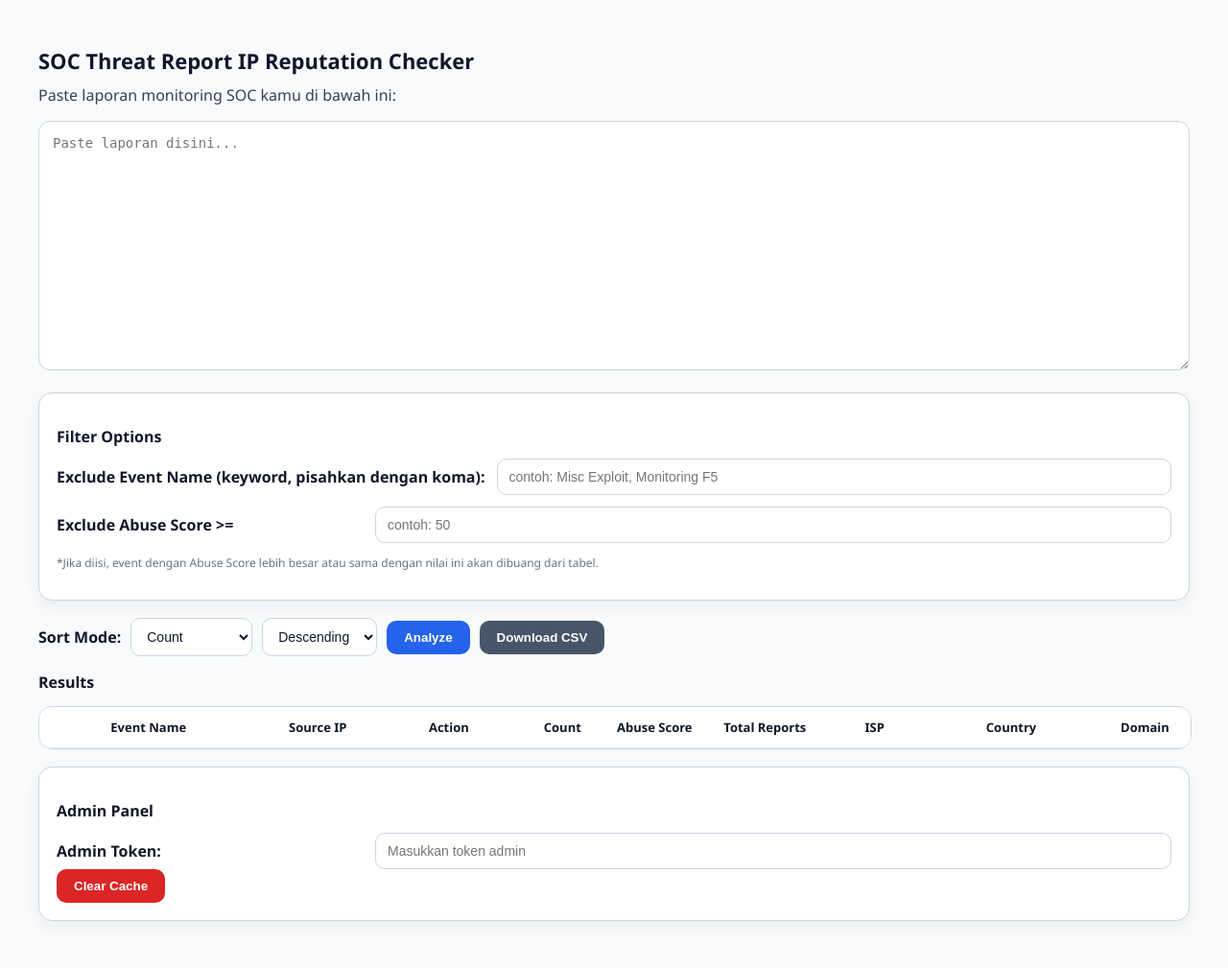
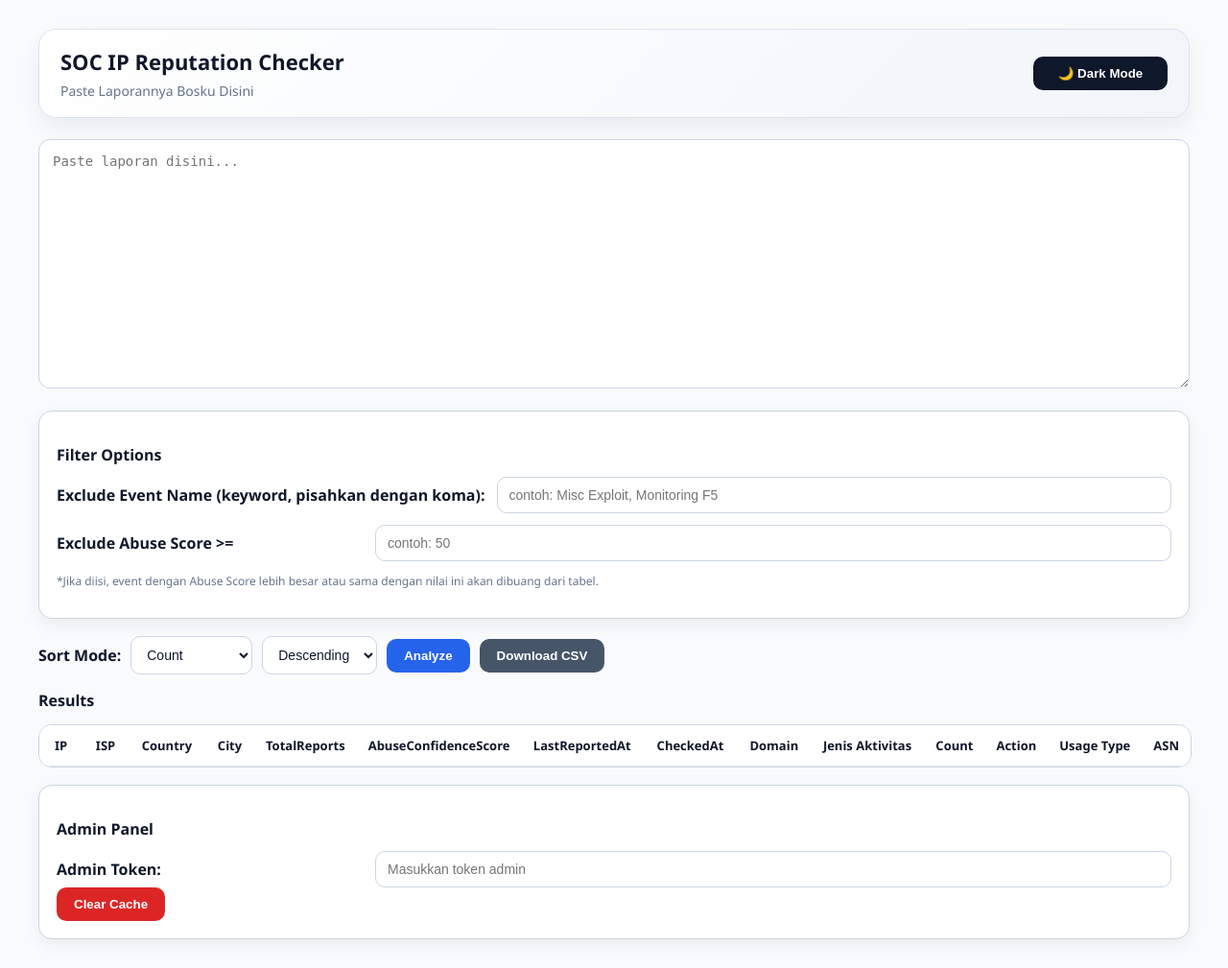
Before and after one commit to vieryylovega1/soc-ipchecker, a FastAPI app: page / in a window 1280 px wide. Shown: the whole page at 96% size. Before the commit the page ends 960 px from the top, so only its background shows below. Run offline with FastAPI, Linux system fonts and the light colour scheme; lists and menus that the app fills with data are empty.

Commit message:
update header IP reputation

```diff
--- a/main.py
+++ b/main.py
@@ -1,22 +1,24 @@
-import re
 import io
 import os
+import re
+import sqlite3
 import time
-import sqlite3
+from concurrent.futures import ThreadPoolExecutor, as_completed
+from datetime import datetime
+
+import pandas as pd
 import requests
-import pandas as pd
-from concurrent.futures import ThreadPoolExecutor, as_completed
-
 from fastapi import FastAPI, Query
+from fastapi.middleware.cors import CORSMiddleware
 from fastapi.responses import HTMLResponse, StreamingResponse
-from fastapi.middleware.cors import CORSMiddleware
 from fastapi.staticfiles import StaticFiles
 from pydantic import BaseModel
+
 
 # ==========================
 # CONFIG
 # ==========================
-ABUSEIPDB_API_KEY = os.getenv("ABUSEIPDB_API_KEY", "ISI_API_KEY_KAMU_DISINI")
+ABUSEIPDB_API_KEY = os.getenv("ABUSEIPDB_API_KEY", "c27f5ba7946189bcd515976491999a0cd348da259b34fd0c754c9a2b8c6d4a4b2b8db46eb91470e9")
 ADMIN_TOKEN = os.getenv("ADMIN_TOKEN", "SOC_ADMIN_123")
 
 DB_FILE = "ip_cache.db"
@@ -27,190 +29,316 @@ MAX_WORKERS = 10
 # ==========================
 # FASTAPI INIT
 # ==========================
-app = FastAPI(title="SOC IP Reputation Checker (Render + SQLite Cache)")
+app = FastAPI(title="SOC IP Reputation Checker")
 
 app.add_middleware(
     CORSMiddleware,
-    allow_origins=["*"],  # internal only (bisa dibatasi)
+    allow_origins=["*"],
     allow_credentials=True,
     allow_methods=["*"],
     allow_headers=["*"],
 )
 
-# Serve static files
 app.mount("/static", StaticFiles(directory="static"), name="static")
 
 
-# ==========================
-# INPUT MODEL
-# ==========================
 class ReportInput(BaseModel):
     report_text: str
 
 
 # ==========================
-# SQLITE INIT
+# SQLITE
 # ==========================
+def get_db_connection():
+    return sqlite3.connect(DB_FILE)
+
+
 def init_db():
-    conn = sqlite3.connect(DB_FILE)
-    cursor = conn.cursor()
-
-    cursor.execute("""
-        CREATE TABLE IF NOT EXISTS ip_cache (
-            ip TEXT PRIMARY KEY,
-            abuseScore INTEGER,
-            totalReports INTEGER,
-            countryCode TEXT,
-            isp TEXT,
-            domain TEXT,
-            last_checked INTEGER
-        )
-    """)
-
-    conn.commit()
-    conn.close()
+    with get_db_connection() as conn:
+        cursor = conn.cursor()
+        cursor.execute("""
+            CREATE TABLE IF NOT EXISTS ip_cache (
+                ip TEXT PRIMARY KEY,
+                isp TEXT,
+                countryCode TEXT,
+                city TEXT,
+                totalReports INTEGER,
+                abuseScore INTEGER,
+                lastReportedAt TEXT,
+                checkedAt TEXT,
+                domain TEXT,
+                usageType TEXT,
+                asn TEXT,
+                last_checked INTEGER
+            )
+        """)
+        conn.commit()
 
 
 init_db()
 
 
-# ==========================
-# CACHE FUNCTIONS
-# ==========================
 def get_cached_ip(ip: str):
-    conn = sqlite3.connect(DB_FILE)
-    cursor = conn.cursor()
+    with get_db_connection() as conn:
+        cursor = conn.cursor()
+        cursor.execute("""
+            SELECT
+                isp,
+                countryCode,
+                city,
+                totalReports,
+                abuseScore,
+                lastReportedAt,
+                checkedAt,
+                domain,
+                usageType,
+                asn,
+                last_checked
+            FROM ip_cache
+            WHERE ip = ?
+        """, (ip,))
 
-    cursor.execute("""
-        SELECT abuseScore, totalReports, countryCode, isp, domain, last_checked
-        FROM ip_cache
-        WHERE ip = ?
-    """, (ip,))
-
-    row = cursor.fetchone()
-    conn.close()
+        row = cursor.fetchone()
 
     if not row:
         return None
 
-    abuseScore, totalReports, countryCode, isp, domain, last_checked = row
+    (
+        isp,
+        countryCode,
+        city,
+        totalReports,
+        abuseScore,
+        lastReportedAt,
+        checkedAt,
+        domain,
+        usageType,
+        asn,
+        last_checked,
+    ) = row
 
-    now = int(time.time())
-    if (now - last_checked) > CACHE_TTL:
+    if int(time.time()) - last_checked > CACHE_TTL:
         return None
 
     return {
+        "isp": isp,
+        "countryCode": countryCode,
+        "city": city,
+        "totalReports": totalReports,
         "abuseScore": abuseScore,
-        "totalReports": totalReports,
-        "countryCode": countryCode,
-        "isp": isp,
-        "domain": domain
+        "lastReportedAt": lastReportedAt,
+        "checkedAt": checkedAt,
+        "domain": domain,
+        "usageType": usageType,
+        "asn": asn,
     }
 
 
 def save_cache_ip(ip: str, data: dict):
-    conn = sqlite3.connect(DB_FILE)
-    cursor = conn.cursor()
-
-    cursor.execute("""
-        INSERT OR REPLACE INTO ip_cache
-        (ip, abuseScore, totalReports, countryCode, isp, domain, last_checked)
-        VALUES (?, ?, ?, ?, ?, ?, ?)
-    """, (
-        ip,
-        data.get("abuseScore"),
-        data.get("totalReports"),
-        data.get("countryCode"),
-        data.get("isp"),
-        data.get("domain"),
-        int(time.time())
-    ))
-
-    conn.commit()
-    conn.close()
+    with get_db_connection() as conn:
+        cursor = conn.cursor()
+        cursor.execute("""
+            INSERT OR REPLACE INTO ip_cache (
+                ip,
+                isp,
+                countryCode,
+                city,
+                totalReports,
+                abuseScore,
+                lastReportedAt,
+                checkedAt,
+                domain,
+                usageType,
+                asn,
+                last_checked
+            )
+            VALUES (?, ?, ?, ?, ?, ?, ?, ?, ?, ?, ?, ?)
+        """, (
+            ip,
+            data.get("isp"),
+            data.get("countryCode"),
+            data.get("city"),
+            data.get("totalReports"),
+            data.get("abuseScore"),
+            data.get("lastReportedAt"),
+            data.get("checkedAt"),
+            data.get("domain"),
+            data.get("usageType"),
+            data.get("asn"),
+            int(time.time()),
+        ))
+        conn.commit()
 
 
 # ==========================
-# PARSER REPORT (NO DEST IP)
+# PARSER REPORT
 # ==========================
 def parse_events(report_text: str):
-    blocks = re.split(r"\n\s*\n", report_text.strip())
+    report_text = report_text.strip()
+
+    # ==========================
+    # MODE 1 - SIMPLE IP LIST
+    # ==========================
+    ip_lines = re.findall(r"\b(?:\d{1,3}\.){3}\d{1,3}\b", report_text)
+
+    # Jika isi hanya IP-IP
+    if ip_lines and len(ip_lines) == len(report_text.splitlines()):
+
+        ip_counter = {}
+
+        for ip in ip_lines:
+            ip_counter[ip] = ip_counter.get(ip, 0) + 1
+
+        events = []
+
+        for ip, count in ip_counter.items():
+            events.append({
+                "sourceIP": ip,
+                "eventName": "Manual IP Check",
+                "action": "-",
+                "count": count,
+            })
+
+        return events
+
+    # ==========================
+    # MODE 2 - SOC REPORT FORMAT
+    # ==========================
+    blocks = re.split(r"\n\s*\n", report_text)
     events = []
 
     for block in blocks:
         if "Source IP" not in block:
             continue
 
-        event_title_match = re.search(r"\[(.*?)\]\s*(.*)", block)
-        event_name = None
-        if event_title_match:
-            event_name = event_title_match.group(2).strip()
-
-        src_ip_match = re.search(r"Source IP\s*:\s*([\d\.]+)", block)
+        event_match = re.search(r"\[(.*?)\]\s*(.*)", block)
+        source_match = re.search(r"Source IP\s*:\s*([\d\.]+)", block)
         action_match = re.search(r"Action\s*:\s*(.*)", block)
         count_match = re.search(r"Count\s*:\s*(\d+)", block)
 
         events.append({
-            "eventName": event_name,
-            "sourceIP": src_ip_match.group(1) if src_ip_match else None,
+            "sourceIP": source_match.group(1) if source_match else None,
+            "eventName": event_match.group(2).strip() if event_match else None,
             "action": action_match.group(1).strip() if action_match else None,
-            "count": int(count_match.group(1)) if count_match else 0
+            "count": int(count_match.group(1)) if count_match else 0,
         })
 
     return events
 
 
 # ==========================
-# ABUSEIPDB CHECKER
+# ABUSEIPDB
 # ==========================
+def empty_reputation():
+    return {
+        "isp": None,
+        "countryCode": None,
+        "city": None,
+        "totalReports": None,
+        "abuseScore": None,
+        "lastReportedAt": None,
+        "checkedAt": datetime.now().strftime("%d/%m/%Y"),
+        "domain": None,
+        "usageType": None,
+        "asn": None,
+    }
+
+
 def check_abuseipdb(ip: str):
     cached = get_cached_ip(ip)
     if cached:
         return cached
 
     url = "https://api.abuseipdb.com/api/v2/check"
+
     headers = {
         "Key": ABUSEIPDB_API_KEY,
-        "Accept": "application/json"
+        "Accept": "application/json",
     }
+
     params = {
         "ipAddress": ip,
         "maxAgeInDays": 90,
-        "verbose": ""
+        "verbose": "",
     }
 
     try:
-        res = requests.get(url, headers=headers, params=params, timeout=5)
+        response = requests.get(url, headers=headers, params=params, timeout=5)
 
-        if res.status_code != 200:
+        if response.status_code != 200:
+            result = empty_reputation()
+        else:
+            data = response.json().get("data", {})
             result = {
-                "abuseScore": None,
-                "totalReports": None,
-                "countryCode": None,
-                "isp": None,
-                "domain": None
-            }
-        else:
-            data = res.json().get("data", {})
-            result = {
+                "isp": data.get("isp"),
+                "countryCode": data.get("countryCode"),
+                "city": data.get("city"),
+                "totalReports": data.get("totalReports"),
                 "abuseScore": data.get("abuseConfidenceScore"),
-                "totalReports": data.get("totalReports"),
-                "countryCode": data.get("countryCode"),
-                "isp": data.get("isp"),
-                "domain": data.get("domain")
+                "lastReportedAt": data.get("lastReportedAt"),
+                "checkedAt": datetime.now().strftime("%d/%m/%Y"),
+                "domain": data.get("domain"),
+                "usageType": data.get("usageType"),
+                "asn": data.get("asn"),
             }
 
-    except:
-        result = {
-            "abuseScore": None,
-            "totalReports": None,
-            "countryCode": None,
-            "isp": None,
-            "domain": None
-        }
+    except requests.RequestException:
+        result = empty_reputation()
 
     save_cache_ip(ip, result)
     return result
+
+
+# ==========================
+# PROCESSING
+# ==========================
+def enrich_events(events: list[dict]):
+    unique_ips = list({event["sourceIP"] for event in events if event.get("sourceIP")})
+    ip_reputation = {}
+
+    with ThreadPoolExecutor(max_workers=MAX_WORKERS) as executor:
+        futures = {
+            executor.submit(check_abuseipdb, ip): ip
+            for ip in unique_ips
+        }
+
+        for future in as_completed(futures):
+            ip = futures[future]
+            ip_reputation[ip] = future.result()
+
+    results = []
+    for event in events:
+        reputation = ip_reputation.get(event.get("sourceIP"), {})
+        results.append({
+            **event,
+            **reputation,
+        })
+
+    return results, len(unique_ips)
+
+
+def build_csv_rows(results: list[dict]):
+    rows = []
+
+    for row in results:
+        rows.append({
+            "IP": row.get("sourceIP"),
+            "ISP": row.get("isp"),
+            "Country": row.get("countryCode"),
+            "City": row.get("city"),
+            "TotalReports": row.get("totalReports"),
+            "AbuseConfidenceScore": row.get("abuseScore"),
+            "LastReportedAt": row.get("lastReportedAt"),
+            "CheckedAt": row.get("checkedAt"),
+            "Domain": row.get("domain"),
+            "Jenis Aktivitas": row.get("eventName"),
+            "Count": row.get("count"),
+            "Action": row.get("action"),
+            "Usage Type": row.get("usageType"),
+            "ASN": row.get("asn"),
+        })
+
+    return rows
 
 
 # ==========================
@@ -218,69 +346,28 @@ def check_abuseipdb(ip: str):
 # ==========================
 @app.get("/", response_class=HTMLResponse)
 def home():
-    with open("templates/index.html", "r", encoding="utf-8") as f:
-        return f.read()
+    with open("templates/index.html", "r", encoding="utf-8") as file:
+        return file.read()
 
 
 @app.post("/analyze")
 def analyze_report(data: ReportInput):
     events = parse_events(data.report_text)
-
-    unique_ips = list(set([e["sourceIP"] for e in events if e["sourceIP"]]))
-
-    ip_reputation = {}
-
-    with ThreadPoolExecutor(max_workers=MAX_WORKERS) as executor:
-        futures = {executor.submit(check_abuseipdb, ip): ip for ip in unique_ips}
-
-        for future in as_completed(futures):
-            ip = futures[future]
-            ip_reputation[ip] = future.result()
-
-    final_results = []
-    for e in events:
-        rep = ip_reputation.get(e["sourceIP"], {})
-        final_results.append({**e, **rep})
+    results, total_unique_ips = enrich_events(events)
 
     return {
         "total_events": len(events),
-        "total_unique_ips": len(unique_ips),
-        "results": final_results
+        "total_unique_ips": total_unique_ips,
+        "results": results,
     }
 
 
 @app.post("/download_csv")
 def download_csv(data: ReportInput):
     events = parse_events(data.report_text)
+    results, _ = enrich_events(events)
 
-    unique_ips = list(set([e["sourceIP"] for e in events if e["sourceIP"]]))
-
-    ip_reputation = {}
-
-    with ThreadPoolExecutor(max_workers=MAX_WORKERS) as executor:
-        futures = {executor.submit(check_abuseipdb, ip): ip for ip in unique_ips}
-
-        for future in as_completed(futures):
-            ip = futures[future]
-            ip_reputation[ip] = future.result()
-
-    final_results = []
-    for e in events:
-        rep = ip_reputation.get(e["sourceIP"], {})
-
-        final_results.append({
-            "Event Name": e.get("eventName"),
-            "Source IP": e.get("sourceIP"),
-            "Action": e.get("action"),
-            "Count": e.get("count"),
-            "Abuse Score": rep.get("abuseScore"),
-            "Total Reports": rep.get("totalReports"),
-            "ISP": rep.get("isp"),
-            "Country": rep.get("countryCode"),
-            "Domain": rep.get("domain"),
-        })
-
-    df = pd.DataFrame(final_results)
+    df = pd.DataFrame(build_csv_rows(results))
 
     buffer = io.StringIO()
     df.to_csv(buffer, index=False)
@@ -289,19 +376,26 @@ def download_csv(data: ReportInput):
     return StreamingResponse(
         buffer,
         media_type="text/csv",
-        headers={"Content-Disposition": "attachment; filename=soc_ip_reputation_report.csv"}
+        headers={
+            "Content-Disposition": "attachment; filename=soc_ip_reputation_report.csv"
+        },
     )
 
 
 @app.post("/clear_cache")
 def clear_cache(token: str = Query(...)):
     if token != ADMIN_TOKEN:
-        return {"status": "FAILED", "message": "Unauthorized"}
+        return {
+            "status": "FAILED",
+            "message": "Unauthorized",
+        }
 
-    conn = sqlite3.connect(DB_FILE)
-    cursor = conn.cursor()
-    cursor.execute("DELETE FROM ip_cache")
-    conn.commit()
-    conn.close()
+    with get_db_connection() as conn:
+        cursor = conn.cursor()
+        cursor.execute("DELETE FROM ip_cache")
+        conn.commit()
 
-    return {"status": "SUCCESS", "message": "Cache cleared successfully"}
+    return {
+        "status": "SUCCESS",
+        "message": "Cache cleared successfully",
+    }
--- a/static/script.js
+++ b/static/script.js
@@ -1,3 +1,43 @@
+function toggleTheme() {
+  const body = document.body;
+  const button = document.getElementById("themeButton");
+
+  body.classList.toggle("dark-mode");
+
+  const isDark = body.classList.contains("dark-mode");
+  localStorage.setItem("theme", isDark ? "dark" : "light");
+
+  button.innerHTML = isDark ? "☀️ Light Mode" : "🌙 Dark Mode";
+}
+
+window.addEventListener("DOMContentLoaded", () => {
+  const savedTheme = localStorage.getItem("theme");
+  const button = document.getElementById("themeButton");
+
+  if (savedTheme === "dark") {
+    document.body.classList.add("dark-mode");
+    if (button) button.innerHTML = "☀️ Light Mode";
+  } else {
+    if (button) button.innerHTML = "🌙 Dark Mode";
+  }
+});
+
+// ==========================
+// LOAD SAVED THEME
+// ==========================
+window.addEventListener("DOMContentLoaded", () => {
+  const savedTheme = localStorage.getItem("theme");
+
+  if (savedTheme === "dark") {
+    document.body.classList.add("dark-mode");
+
+    const button = document.getElementById("themeButton");
+    if (button) {
+      button.innerHTML = "☀️ Light Mode";
+    }
+  }
+});
+
 function copyToClipboard(text) {
   navigator.clipboard.writeText(text || "")
     .then(() => {
@@ -128,19 +168,25 @@ async function analyze() {
     const tr = document.createElement("tr");
 
     tr.innerHTML = `
-      <td>${row.eventName || ""}</td>
       <td>
         <span class="copy-ip" onclick="copyToClipboard('${row.sourceIP || ""}')">
           ${row.sourceIP || ""}
         </span>
       </td>
-      <td>${row.action || ""}</td>
-      <td>${row.count || ""}</td>
+
+      <td>${row.isp || "-"}</td>
+      <td>${row.countryCode || "-"}</td>
+      <td>${row.city || "-"}</td>
+      <td>${row.totalReports ?? "-"}</td>
       <td>${getAbuseBadge(row.abuseScore)}</td>
-      <td>${row.totalReports ?? ""}</td>
-      <td>${row.isp || ""}</td>
-      <td>${row.countryCode || ""}</td>
-      <td>${row.domain || ""}</td>
+      <td>${row.lastReportedAt || "-"}</td>
+      <td>${row.checkedAt || "-"}</td>
+      <td>${row.domain || "-"}</td>
+      <td>${row.eventName || "-"}</td>
+      <td>${row.count || "-"}</td>
+      <td>${row.action || "-"}</td>
+      <td>${row.usageType || "-"}</td>
+      <td>${row.asn || "-"}</td>
     `;
 
     tbody.appendChild(tr);
--- a/static/style.css
+++ b/static/style.css
@@ -333,3 +333,116 @@ th:nth-child(10), td:nth-child(10) { width: 180px; } /* Domain */
     min-width: 100%;
   }
 }
+
+/* ==========================
+   THEME TOGGLE
+========================== */
+.theme-toggle {
+  display: flex;
+  justify-content: flex-end;
+  margin-bottom: 15px;
+}
+
+/* ==========================
+   DARK MODE
+========================== */
+.top-bar {
+  display: flex;
+  justify-content: space-between;
+  align-items: center;
+  gap: 16px;
+  margin-bottom: 22px;
+  padding: 18px 22px;
+  border-radius: 18px;
+  background: linear-gradient(135deg, #ffffff, #f1f5f9);
+  border: 1px solid #dbe3ef;
+  box-shadow: 0 10px 25px rgba(15, 23, 42, 0.06);
+}
+
+.top-bar h2 {
+  margin: 0 0 6px 0;
+}
+
+.subtitle {
+  margin: 0;
+  color: #64748b;
+  font-size: 14px;
+}
+
+.theme-btn {
+  min-width: 140px;
+  background: #0f172a;
+}
+
+.theme-btn:hover {
+  background: #1e293b;
+}
+
+/* Dark Mode */
+body.dark-mode {
+  background: #0b1220;
+  color: #e5e7eb;
+}
+
+body.dark-mode .top-bar {
+  background: linear-gradient(135deg, #111827, #0f172a);
+  border-color: #334155;
+  box-shadow: 0 10px 25px rgba(0, 0, 0, 0.35);
+}
+
+body.dark-mode h2,
+body.dark-mode h3,
+body.dark-mode label {
+  color: #f8fafc;
+}
+
+body.dark-mode .subtitle,
+body.dark-mode p {
+  color: #cbd5e1;
+}
+
+body.dark-mode textarea,
+body.dark-mode input,
+body.dark-mode select {
+  background: #111827;
+  color: #f9fafb;
+  border-color: #334155;
+}
+
+body.dark-mode .filter-box,
+body.dark-mode .admin-box {
+  background: #111827;
+  border-color: #334155;
+}
+
+body.dark-mode .table-wrapper {
+  border-color: #334155;
+}
+
+body.dark-mode table {
+  background: #111827;
+}
+
+body.dark-mode th {
+  background: #0f172a;
+  color: #f8fafc;
+  border-color: #334155;
+}
+
+body.dark-mode td {
+  color: #e5e7eb;
+  border-color: #334155;
+}
+
+body.dark-mode tr:hover td {
+  background: rgba(59, 130, 246, 0.15);
+}
+
+body.dark-mode .theme-btn {
+  background: #f8fafc;
+  color: #0f172a;
+}
+
+body.dark-mode .theme-btn:hover {
+  background: #e2e8f0;
+}
--- a/templates/index.html
+++ b/templates/index.html
@@ -2,15 +2,33 @@
 <html>
 <head>
   <title>SOC IP Reputation Checker</title>
-  <link rel="stylesheet" href="/static/style.css?v=100">
+  <link rel="stylesheet" href="/static/style.css?v=101">
 </head>
 
 <body>
+
   <div class="container">
 
-    <h2>SOC Threat Report IP Reputation Checker</h2>
+  <div class="top-bar">
 
-    <p>Paste laporan monitoring SOC kamu di bawah ini:</p>
+    <div>
+      <h2>SOC IP Reputation Checker</h2>
+
+      <p class="subtitle">
+        Paste Laporannya Bosku Disini
+      </p>
+    </div>
+
+    <button
+      type="button"
+      class="theme-btn"
+      id="themeButton"
+      onclick="toggleTheme()"
+    >
+      🌙 Dark Mode
+    </button>
+
+  </div>
 
     <textarea id="report" placeholder="Paste laporan disini..."></textarea>
 
@@ -60,15 +78,20 @@
       <table id="resultTable">
         <thead>
           <tr>
-            <th>Event Name</th>
-            <th>Source IP</th>
-            <th>Action</th>
-            <th>Count</th>
-            <th>Abuse Score</th>
-            <th>Total Reports</th>
+            <th>IP</th>
             <th>ISP</th>
             <th>Country</th>
+            <th>City</th>
+            <th>TotalReports</th>
+            <th>AbuseConfidenceScore</th>
+            <th>LastReportedAt</th>
+            <th>CheckedAt</th>
             <th>Domain</th>
+            <th>Jenis Aktivitas</th>
+            <th>Count</th>
+            <th>Action</th>
+            <th>Usage Type</th>
+            <th>ASN</th>
           </tr>
         </thead>
         <tbody></tbody>
```
Also changed, not shown: ip_cache.db.
